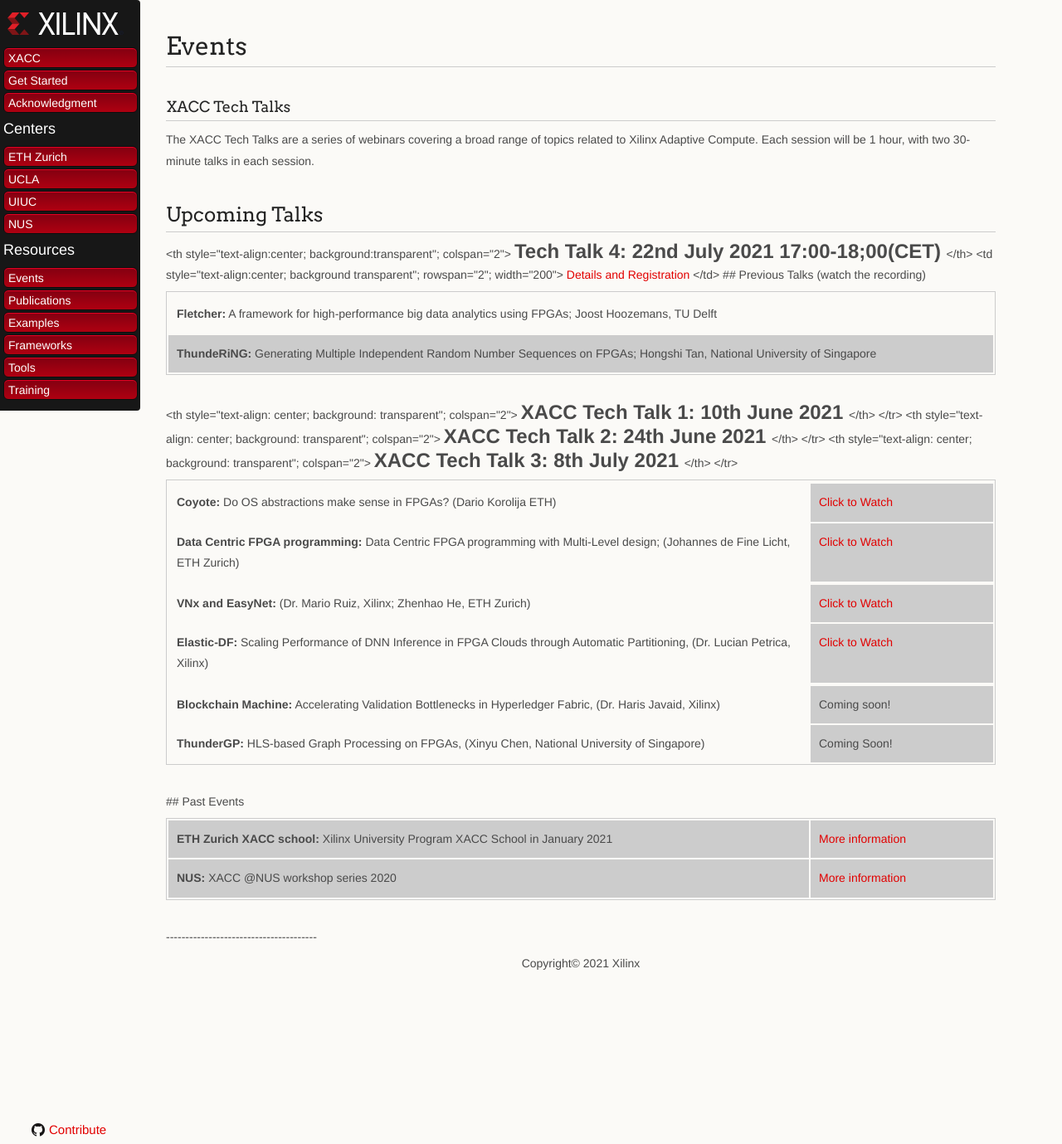
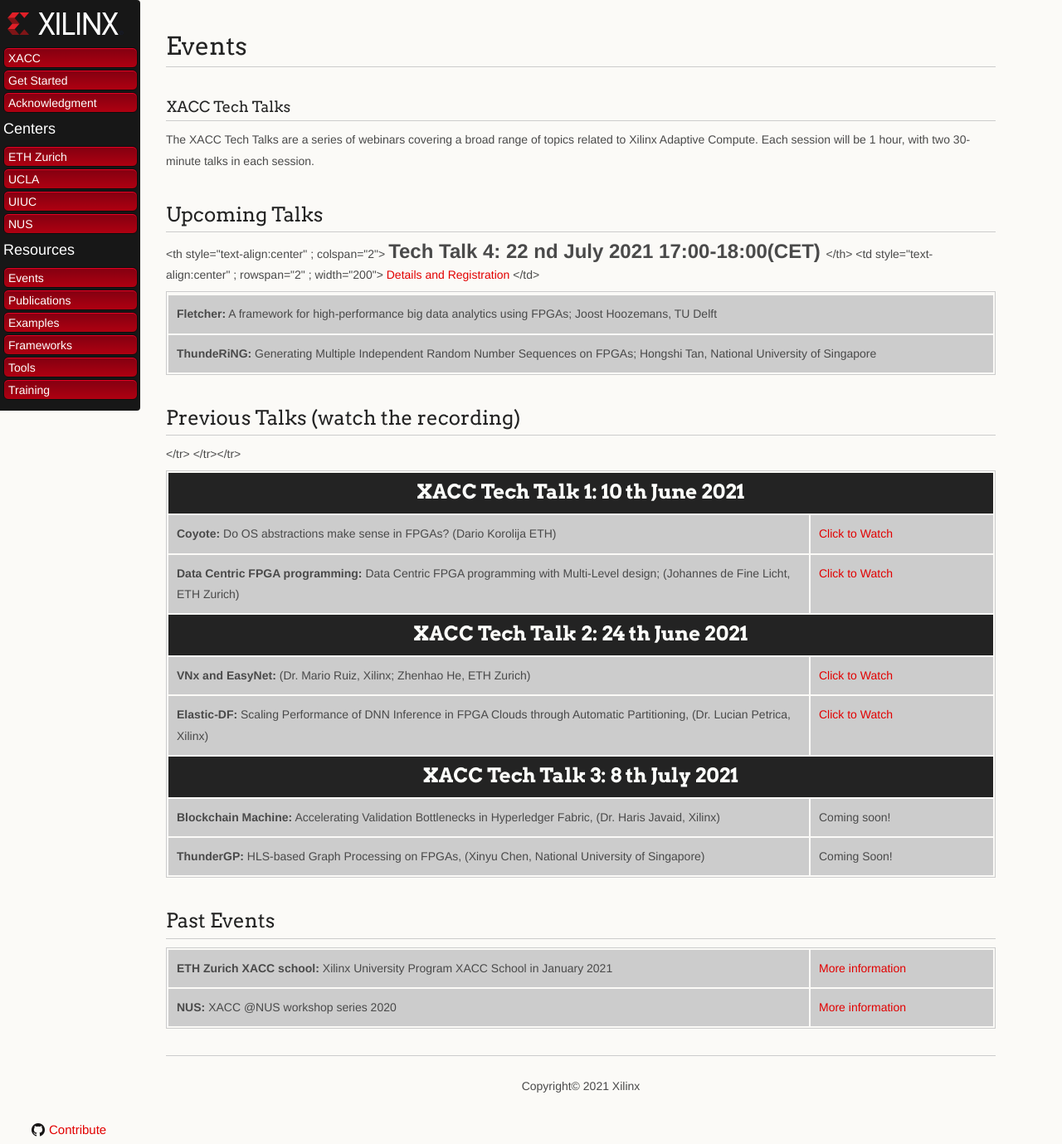
Before and after one commit to Xilinx/xacc, a Jekyll site: the page built from docs/events.md, in a window 1280 px wide and 1379 px high. Shown: the whole window at 83% size. Built offline with Jekyll 4.4.1, drawn with Linux system fonts in a browser that asks for light colours; our own code applies the rules of GitHub Pages for plain Markdown files.

Commit message:
Update events.md

```diff
--- a/docs/events.md
+++ b/docs/events.md
@@ -11,26 +11,28 @@
 ## Upcoming Talks
 
 <table>
-    <tr>
-        <th style="text-align:center; background:transparent"; colspan="2">
-            <font size="+2">
-                <strong>Tech Talk 4: 22<sup>nd</sup> July 2021 17:00-18;00(CET)</strong>
-            </font>
-        </th>
-    </tr>
-    <tr>
-        <td style="background:transparent">
-            <strong>Fletcher:</strong> A framework for high-performance big data analytics using FPGAs;  Joost Hoozemans, TU Delft
-        </td>
-        <td style="text-align:center; background transparent"; rowspan="2"; width="200">
-            <a href="(./xacc_tech_talks.html#xacc-tech-talk-4)">Details and Registration</a>
-        </td>
-    </tr>
-    <tr>
-        <td>
-            <strong>ThundeRiNG:</strong> Generating Multiple Independent Random Number Sequences on FPGAs; Hongshi Tan, National  University of Singapore
-        </td>
-    </tr>
+  <tr>
+    <th style="text-align:center" ; colspan="2">
+      <font size="+2">
+        <strong>Tech Talk 4: 22 <sup>nd</sup> July 2021 17:00-18:00(CET) </strong>
+      </font>
+    </th>
+  </tr>
+  <tr>
+    <td style>
+      <strong>Fletcher:</strong> A framework for high-performance big data analytics using FPGAs; Joost Hoozemans, TU Delft
+    </td>
+    <td style="text-align:center" ; rowspan="2" ; width="200">
+      <a href="(./xacc_tech_talks.html#xacc-tech-talk-4)">Details and Registration</a>
+    </td>
+  </tr>
+  <tr>
+    <td>
+      <strong>ThundeRiNG:</strong> Generating Multiple Independent Random Number Sequences on FPGAs; Hongshi Tan, National University of Singapore
+    </td>
+  </tr>
+</table>
+
 
 
 
@@ -38,67 +40,71 @@
 ## Previous Talks (watch the recording)
 
 <table width="100%">
-	<tr>
-        <th style="text-align: center; background: transparent"; colspan="2">
-            <font size="+2">
-                <strong>XACC Tech Talk 1: 10<sup>th</sup> June 2021</strong>
-            </font>
-        </th>
-    </tr>
-    <tr>
-        <td style="background: transparent;">
-            <strong>Coyote:</strong> Do OS abstractions make sense in FPGAs? (Dario Korolija ETH)
-        </td>
-        <td width="200"><a href= "https://youtu.be/un7wck0IkGs?t=88">Click to Watch</a></td>
-    </tr>
-    </tr>
-    <tr>
-        <td style="background: transparent;">
-            <strong>Data Centric FPGA programming:</strong> Data Centric FPGA programming with Multi-Level design; (Johannes de Fine Licht, ETH Zurich)
-        </td>
-        <td><a href= "https://youtu.be/un7wck0IkGs?t=1743">Click to Watch</a></td>
-    </tr>
-	<tr>
-		<th style="text-align: center; background: transparent"; colspan="2">
-    		<font size="+2">
-        		<strong>XACC Tech Talk 2: 24<sup>th</sup> June 2021</strong>
-    		</font>
-		</th>
-	</tr>
-	<tr>
-		<td style="background: transparent;">
-    		<strong>VNx and EasyNet:</strong> (Dr. Mario Ruiz, Xilinx; Zhenhao He, ETH Zurich)
-		</td>
-		<td><a href="https://www.youtube.com/watch?v=P93WlrBVxoM&t=120s">Click to Watch</a></td>
-	</tr>
-	</tr>
-	<tr>
-		<td style="background: transparent;">
-    		<strong>Elastic-DF:</strong> Scaling Performance of DNN Inference in FPGA Clouds through Automatic Partitioning, (Dr. Lucian Petrica, Xilinx)
-		</td>
-		<td><a href="https://www.youtube.com/watch?v=P93WlrBVxoM&t=1851s">Click to Watch</a></td>
-	</tr>
-	<tr>
-    	<th style="text-align: center; background: transparent"; colspan="2">
-        	<font size="+2">
-            	<strong>XACC Tech Talk 3: 8<sup>th</sup> July 2021</strong>
-        	</font>
-    	</th>
-	</tr>
-	<tr>
-    	<td style="background: transparent;">
-        	<strong>Blockchain Machine:</strong> Accelerating Validation Bottlenecks in Hyperledger Fabric, (Dr. Haris Javaid, Xilinx)
-    	</td>
-    	<td><a href=""></a>Coming soon!</td>
-	</tr>
-	</tr>
-	<tr>
-    	<td style="background: transparent;">
-        	<strong>ThunderGP:</strong> HLS-based Graph Processing on FPGAs, (Xinyu Chen, National University of Singapore)
-    	</td>
-    	<td><a href=""></a>Coming Soon!</td>
-	</tr>
+  <tr>
+    <th style="text-align: center" colspan="2">
+      <font size="+2">
+        <strong>XACC Tech Talk 1: 10 <sup>th</sup> June 2021 </strong>
+      </font>
+    </th>
+  </tr>
+  <tr>
+    <td>
+      <strong>Coyote:</strong> Do OS abstractions make sense in FPGAs? (Dario Korolija ETH)
+    </td>
+    <td width="200">
+      <a href="https://youtu.be/un7wck0IkGs?t=88">Click to Watch</a>
+    </td>
+  </tr>
+  </tr>
+  <tr>
+    <td>
+      <strong>Data Centric FPGA programming:</strong> Data Centric FPGA programming with Multi-Level design; (Johannes de Fine Licht, ETH Zurich)
+    </td>
+    <td>
+      <a href="https://youtu.be/un7wck0IkGs?t=1743">Click to Watch</a>
+    </td>
+  </tr>
+  <tr>
+    <th style="text-align: center" colspan="2">
+      <font size="+2">
+        <strong>XACC Tech Talk 2: 24 <sup>th</sup> June 2021 </strong>
+      </font>
+    </th>
+  </tr>
+  <tr>
+    <td>
+      <strong>VNx and EasyNet:</strong> (Dr. Mario Ruiz, Xilinx; Zhenhao He, ETH Zurich)
+    </td>
+    <td>
+      <a href="https://www.youtube.com/watch?v=P93WlrBVxoM&t=120s">Click to Watch</a>
+    </td>
+  </tr></tr><tr>
+    <td>
+      <strong>Elastic-DF:</strong> Scaling Performance of DNN Inference in FPGA Clouds through Automatic Partitioning, (Dr. Lucian Petrica, Xilinx)
+    </td>
+    <td>
+      <a href="https://www.youtube.com/watch?v=P93WlrBVxoM&t=1851s">Click to Watch</a>
+    </td>
+  </tr><tr>
+    <th style="text-align: center" colspan="2">
+      <font size="+2">
+        <strong>XACC Tech Talk 3: 8 <sup>th</sup> July 2021 </strong>
+      </font>
+    </th>
+  </tr><tr>
+    <td>
+      <strong>Blockchain Machine:</strong> Accelerating Validation Bottlenecks in Hyperledger Fabric, (Dr. Haris Javaid, Xilinx)
+    </td>
+    <td>
+      <a href=""></a>Coming soon!
+    </td>
+  </tr></tr><tr><td>
+      <strong>ThunderGP:</strong> HLS-based Graph Processing on FPGAs, (Xinyu Chen, National University of Singapore)
+    </td><td>
+      <a href=""></a>Coming Soon!
+    </td></tr>
 </table>
+
 
 
 
@@ -106,15 +112,24 @@
 ## Past Events
 
 <table>
-    <tr>
-        <td><strong>ETH Zurich XACC school: </strong>Xilinx University Program XACC School in January 2021</td>
-        <td width="200"><a href="(xup_ethxacc_school_2021.md)">More information</a></td>
-    </tr>
-    <tr>
-        <td><strong>NUS: </strong>XACC @NUS workshop series 2020</td>
-        <td><a href="(https://xaccnus.github.io/)">More information</a></td>
-    </tr>
+  <tr>
+    <td>
+      <strong>ETH Zurich XACC school: </strong>Xilinx University Program XACC School in January 2021
+    </td>
+    <td width="200">
+      <a href="(xup_ethxacc_school_2021.md)">More information</a>
+    </td>
+  </tr>
+  <tr>
+    <td>
+      <strong>NUS: </strong>XACC @NUS workshop series 2020
+    </td>
+    <td>
+      <a href="(https://xaccnus.github.io/)">More information</a>
+    </td>
+  </tr>
 </table>
+
 
 
 
```
